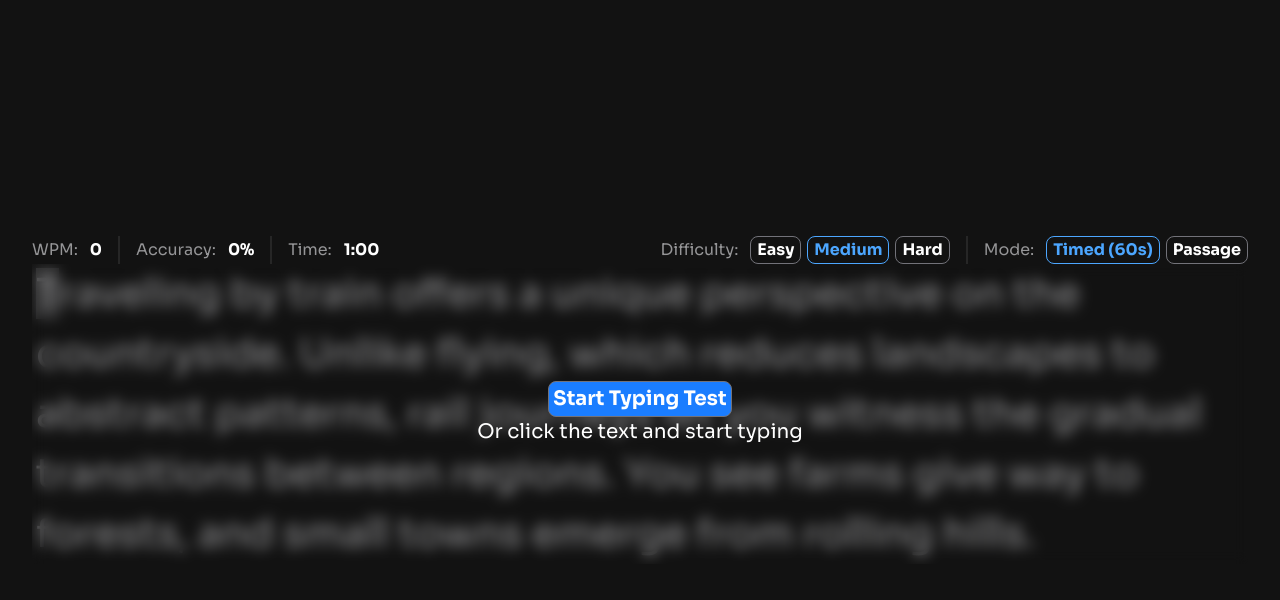
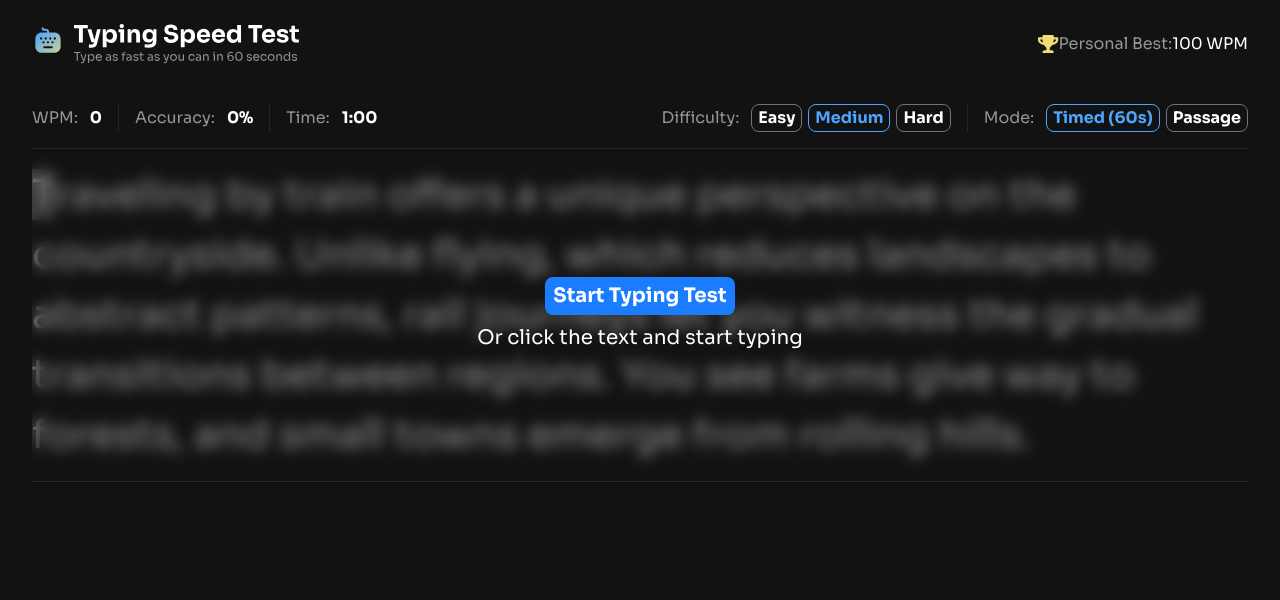
Before and after one commit to AlwaysMudgin/fm-typing-speed-test, a React (Vite) app: page / in a window 1280 px wide. Shown: the top 600 px of the page. Built offline with nearby package versions, Linux system fonts and the light colour scheme.

Commit message:
Added header, fixed accuracy functions

```diff
--- a/src/App.jsx
+++ b/src/App.jsx
@@ -6,6 +6,7 @@ import './App.css';
 
 import restart from './assets/images/icon-restart.svg';
 
+import Header from './components/Header/Header';
 import Char from './components/Char/Char';
 
 function App() {
@@ -35,6 +36,7 @@ function App() {
       ]);
       if (currentIndex === testArray.length - 1) {
         setTestPhase(2);
+        setCurrentIndex(null);
         return;
       }
       setCurrentIndex((previous) => previous + 1);
@@ -114,6 +116,7 @@ function App() {
 
   return (
     <Wrapper>
+      <Header />
       <TopBar>
         <Info>
           <StatWrapper>
@@ -188,8 +191,8 @@ function App() {
       </Passage>
       {testPhase === 1 && (
         <RestartWrapper>
-          <RestartButton>
-            Restart Test <Restart src={restart} onClick={handleRestart} />
+          <RestartButton onClick={handleRestart}>
+            Restart Test <Restart src={restart} />
           </RestartButton>
         </RestartWrapper>
       )}
@@ -206,6 +209,7 @@ const TopBar = styled.div`
   display: flex;
   color: var(--neutral-400);
   justify-content: space-between;
+  padding: 1rem 0;
 `;
 
 const Info = styled.div`
@@ -230,7 +234,7 @@ const Stat = styled.p`
 `;
 
 const Divider = styled.div`
-  width: 2px;
+  width: 1px;
   height: 100%;
   background-color: var(--neutral-800);
 `;
@@ -253,7 +257,9 @@ const Button = styled.button`
 const Passage = styled.div`
   position: relative;
   font-size: 2.5rem;
-  padding-left: 0.25rem;
+  padding: 1rem 0;
+  border-bottom: 1px solid var(--neutral-800);
+  border-top: 1px solid var(--neutral-800);
 `;
 
 const StartDialog = styled.div`
@@ -264,6 +270,7 @@ const StartDialog = styled.div`
   flex-direction: column;
   justify-content: center;
   align-items: center;
+  gap: 0.5rem;
   width: 100%;
   height: 100%;
   background: transparent;
@@ -279,8 +286,9 @@ const StartDialog = styled.div`
 const StartButton = styled(Button)`
   background-color: var(--blue-600);
   color: white;
+  border: none;
   font-weight: bold;
-  padding: 2px 4px;
+  padding: 0.25rem 0.5rem;
 `;
 
 const StartText = styled.p`
@@ -290,8 +298,6 @@ const StartText = styled.p`
 const RestartWrapper = styled.div`
   display: flex;
   justify-content: center;
-  border-top: 1px solid var(--neutral-800);
-  padding-top: 1rem;
   margin-top: 2rem;
 `;
 
@@ -301,6 +307,7 @@ const RestartButton = styled(Button)`
   gap: 0.5rem;
   background-color: var(--neutral-800);
   border: none;
+  padding: 0.25rem 0.5rem;
 `;
 
 const Restart = styled.img`
--- a/src/components/GlobalStyles/GlobalStyles.js
+++ b/src/components/GlobalStyles/GlobalStyles.js
@@ -86,7 +86,7 @@ html, body, #root {
 
 #root {
   display: flex;
-  justify-content: center;
+  flex-direction: column;
   align-items: center;
 }
 
--- /dev/null
+++ b/src/components/Header/Header.jsx
@@ -0,0 +1,39 @@
+import React from 'react';
+import styled from 'styled-components';
+
+import logoLg from '../../assets/images/logo-large.svg';
+// import logoSm from '../../assets/images/logo-small.svg';
+import pbIcon from '../../assets/images/icon-personal-best.svg';
+
+function Header() {
+  return (
+    <Wrapper>
+      <Left src={logoLg} />
+      <Right>
+        <Trophy src={pbIcon} /> Personal Best: <Best>100 WPM</Best>
+      </Right>
+    </Wrapper>
+  );
+}
+
+const Wrapper = styled.header`
+  display: flex;
+  justify-content: space-between;
+  padding: 1.5rem 0;
+`;
+
+const Left = styled.img``;
+
+const Right = styled.div`
+  display: flex;
+  align-items: center;
+  color: var(--neutral-400);
+`;
+
+const Trophy = styled.img``;
+
+const Best = styled.span`
+  color: white;
+`;
+
+export default Header;
--- /dev/null
+++ b/src/components/Header/index.js
@@ -0,0 +1,2 @@
+export * from './Header';
+export { default } from './Header';
--- a/src/utils.js
+++ b/src/utils.js
@@ -12,6 +12,7 @@ function accuracyAccumulator(total, current) {
   } else {
     total.incorrect++;
   }
+  return total;
 }
 
 export function getAccuracyTotals(accuracyArray) {
```
